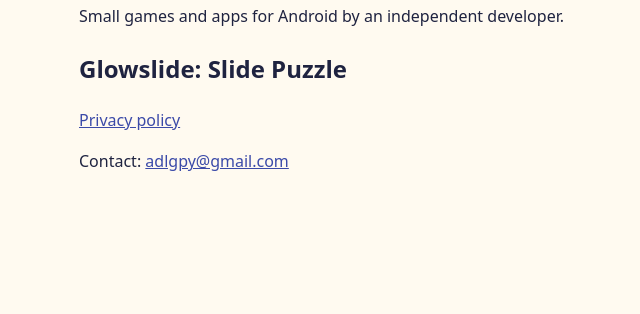
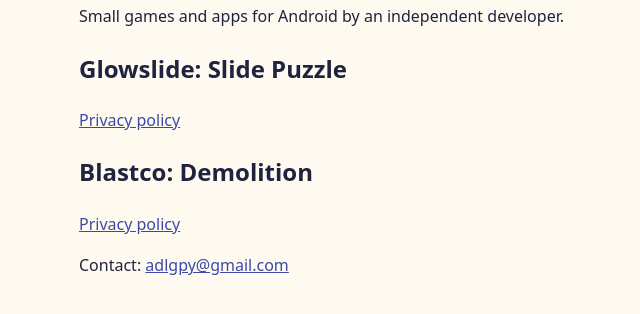
Before and after one commit to adl-g/adl-g.github.io, a plain HTML site: page index.html in a window 1280 px wide. Shown: the part 114-428 px from the top of the page, without its empty margins (201-841 px from the left). Drawn offline with Linux system fonts and the light colour scheme.

Commit message:
Blastco: Demolition on the ADL Games page (privacy policy link)
Co-Authored-By: Claude Opus 5.5 <noreply@anthropic.com>

```diff
--- a/index.html
+++ b/index.html
@@ -7,5 +7,7 @@
 <p>Small games and apps for Android by an independent developer.</p>
 <h2>Glowslide: Slide Puzzle</h2>
 <p><a href="glowslide/privacy.html">Privacy policy</a></p>
+<h2>Blastco: Demolition</h2>
+<p><a href="blastco/privacy.html">Privacy policy</a></p>
 <p>Contact: <a href="mailto:adlgpy@gmail.com">adlgpy@gmail.com</a></p>
 </body></html>
```
